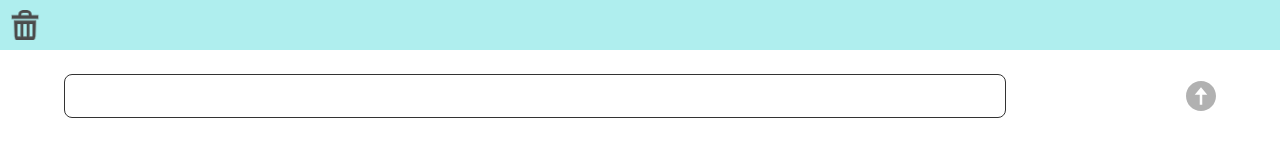
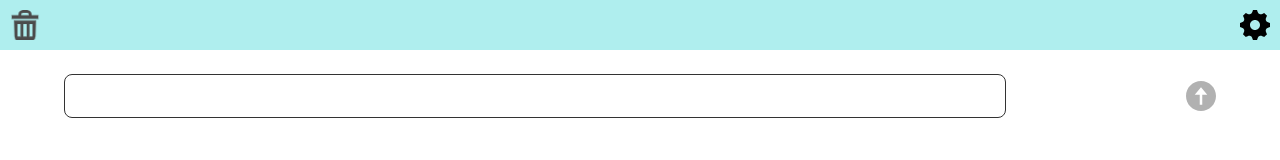
Before and after one commit to fuminaInoue/shopping-memo, a React (Create React App) app: page / in a window 1280 px wide. Shown: the top 160 px of the page. Built offline with nearby package versions, Linux system fonts and the light colour scheme.

Commit message:
設定ページへの遷移を作成

```diff
--- a/src/App.tsx
+++ b/src/App.tsx
@@ -3,12 +3,14 @@ import './App.css'
 import { BrowserRouter as Router, Routes, Route } from 'react-router-dom'
 
 import { Memo } from 'components/pages/Memo'
+import { Setting } from 'components/pages/Setting'
 
 function App() {
   return (
     <Router>
       <Routes>
         <Route path="/" element={<Memo />} />
+        <Route path="/setting" element={<Setting />} />
       </Routes>
     </Router>
   )
--- a/src/components/molecules/Header.tsx
+++ b/src/components/molecules/Header.tsx
@@ -1,16 +1,21 @@
 /** @jsxImportSource @emotion/react */
 import React from 'react'
+import { useNavigate } from 'react-router-dom'
 import { css } from '@emotion/react'
 import trash from '../../images/trash.png'
+import setting from '../../images/setting.svg'
 
 type Props = {
   onClickAllDelete: () => void
 }
 
 export const Header: React.FC<Props> = ({ onClickAllDelete }) => {
+  const navigate = useNavigate()
+
   return (
     <div css={headerStyle}>
       <img src={trash} alt="全件削除" onClick={() => onClickAllDelete()} />
+      <img src={setting} alt="全件削除" onClick={() => navigate('/setting')} />
     </div>
   )
 }
--- /dev/null
+++ b/src/components/pages/Setting.tsx
@@ -0,0 +1,9 @@
+/** @jsxImportSource @emotion/react */
+import React from 'react'
+// import { css } from '@emotion/react'
+
+type Props = {}
+
+export const Setting: React.FC<Props> = () => {
+  return <></>
+}
```
Also changed, not shown: src/images/setting.svg (added).
